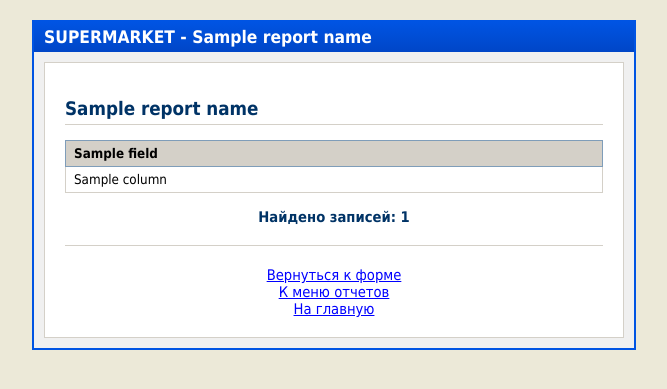
After one commit to martynovsky-arthur/info-systems-development, a Flask app: template bp_report/templates/report_result.html in a window 1280 px wide. The commit adds this page. Shown: the top 389 px of the page, without its empty margins (306-973 px from the left). Run offline with Flask 3, Linux system fonts and the light colour scheme; the template is opened without the code that fills it: most values are stand-ins (such as "Sample title", 1, 10 or a date in 2020); parts of the project's set-up code (start-up, migrations or seed data) failed here and were passed over.

Commit message:
Try to add reports

```diff
--- /dev/null
+++ b/bp_report/sql/create_revenue_report.sql
@@ -0,0 +1 @@
+CALL create_category_revenue_report((%s), (%s));
--- /dev/null
+++ b/bp_report/sql/read_revenue_report.sql
@@ -0,0 +1,7 @@
+SELECT
+    category_name,
+    total_revenue,
+    percentage
+FROM category_revenue_reports
+WHERE month = %s AND year = %s
+ORDER BY total_revenue DESC;
--- /dev/null
+++ b/bp_report/templates/report_result.html
@@ -0,0 +1,48 @@
+{% extends "base.html" %}
+
+{% block title %}{{ report_name }}{% endblock %}
+{% block header %}SUPERMARKET - {{ report_name }}{% endblock %}
+
+{% block content %}
+    <h2>{{ report_name }}</h2>
+
+    {% if items %}
+        <table>
+            <tr class="tab_title">
+                {% for field in fields %}
+                    <td>{{ field }}</td>
+                {% endfor %}
+            </tr>
+            {% for row in items %}
+            <tr>
+                {% for column in row %}
+                    <td>{{ column }}</td>
+                {% endfor %}
+            </tr>
+            {% endfor %}
+        </table>
+        <div class="center">
+            <p class="report-info">Найдено записей: {{ items|length }}</p>
+        </div>
+    {% else %}
+        <div class="center">
+            <p>По вашему запросу ничего не найдено</p>
+        </div>
+    {% endif %}
+{% endblock %}
+
+{% block navigation %}
+    <a href="{{ url_for('bp_report.handle_report', report_type=report_type) }}" class="back-link">
+        Вернуться к форме
+    </a>
+    <br>
+
+    <a href="{{ url_for('bp_report.report_menu') }}" class="back-link">
+        К меню отчетов
+    </a>
+    <br>
+
+    <a href="{{ url_for('main_menu') }}" class="back-link">
+        На главную
+    </a>
+{% endblock %}
--- /dev/null
+++ b/data/db_reports.json
@@ -0,0 +1,9 @@
+{
+    "revenue": {
+        "name": "Выручка по категориям",
+        "fields": ["Категория", "Выручка (руб.)", "Процент (%)"],
+        "description": "Отчет по выручке магазина с разбивкой по категориям товаров за указанный месяц",
+        "sql_create": "create_revenue_repor.sql",
+        "sql_read": "read_revenue_report.sql"
+    }
+}
--- a/static/style.css
+++ b/static/style.css
@@ -357,3 +357,73 @@ hr {
     padding: 40px;
     color: #666;
 }
+
+/* Стили для отчетов */
+.report-description {
+    background: #F8F8F8;
+    border: 1px solid #D4D0C8;
+    padding: 15px;
+    margin-bottom: 20px;
+    border-radius: 3px;
+}
+
+.report-description h3 {
+    color: #003366;
+    margin-top: 0;
+    font-size: 14pt;
+}
+
+.report-description p {
+    color: #333;
+    margin: 5px 0;
+    line-height: 1.5;
+}
+
+.report-info {
+    font-weight: bold;
+    color: #003366;
+    margin: 10px 0;
+}
+
+/* Сообщение об успехе */
+.success-box {
+    background: #F0F8F0;
+    border: 2px solid #006400;
+    padding: 20px;
+    margin: 20px 0;
+    border-radius: 5px;
+}
+
+.success-message {
+    color: #000;
+    font-size: 11pt;
+}
+
+.success-message h2 {
+    color: #006400;
+    margin-top: 0;
+    border-bottom: 1px solid #90EE90;
+}
+
+.success-message p {
+    margin: 10px 0;
+}
+
+/* Кнопки в формах отчетов */
+input[type="submit"][name="action"] {
+    margin-left: 10px;
+    margin-right: 10px;
+}
+
+input[type="submit"][name="action"]:first-of-type {
+    margin-left: 160px;
+}
+
+input[type="number"] {
+    padding: 3px;
+    width: 200px;
+    border: 1px solid #7F9DB9;
+    background: white;
+    font-family: Tahoma;
+    font-size: 11pt;
+}
```
Also changed, not shown: bp_report/__init__.py (+7 -1 lines), bp_report/templates/report_form.html (added, +43 -0 lines).
